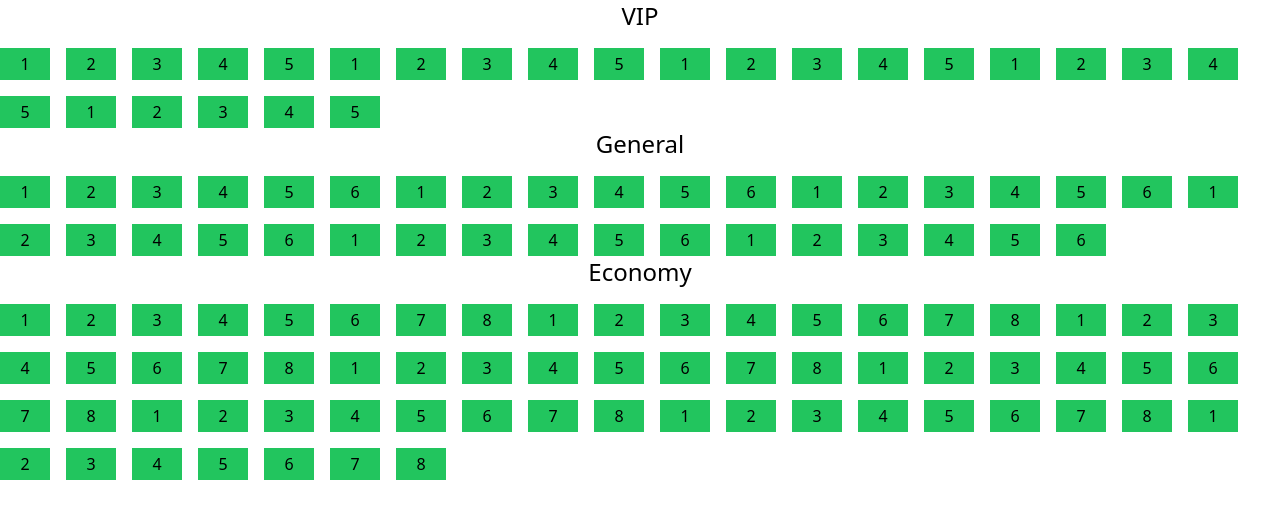
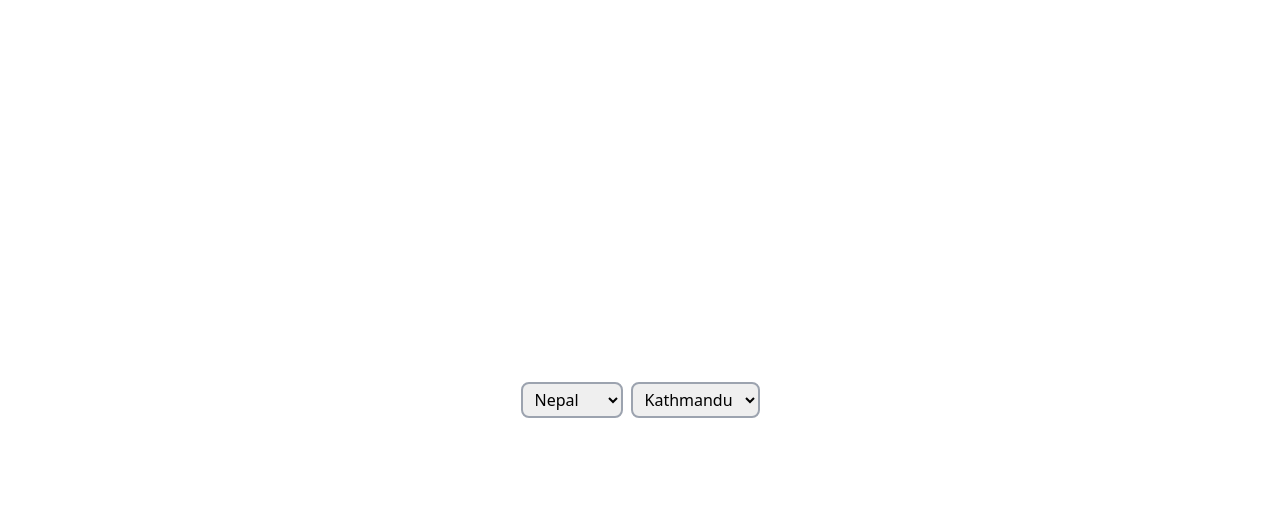
Before and after one commit to utsavbaral007/learn-typescript, a React (Vite) app: page / in a window 1280 px wide. Shown: the top 518 px of the page. Built offline with nearby package versions, Linux system fonts and the light colour scheme.

Commit message:
learn typescript, multiple drowdowns

```diff
--- a/src/App.tsx
+++ b/src/App.tsx
@@ -5,6 +5,7 @@ import HeaderMessage from "./components/HeaderMessage";
 import Button from "./components/Button";
 import Input from "./components/Input";
 import TickedBooking from "./components/TickedBooking";
+import MultipleDropdown from "./components/MultipleDropdown";
 
 function App() {
   const [username, setUsername] = useState<string>("Utsav Baral");
@@ -12,8 +13,9 @@ function App() {
   const [loggedIn, setLoggedIn] = useState<boolean>(true);
 
   return (
-    <div className="w-full flex flex-col justify-center items-center">
-      <TickedBooking />
+    <div className="w-full h-screen flex flex-col justify-center items-center">
+      <MultipleDropdown />
+      {/* <TickedBooking /> */}
       {/* <Greet
         username={username}
         messageLength={messageLength}
--- /dev/null
+++ b/src/components/MultipleDropdown.tsx
@@ -0,0 +1,58 @@
+import { useState } from "react";
+
+const MultipleDropdown = () => {
+  let countries = [
+    {
+      name: "Nepal",
+      code: "NP",
+      cities: ["Kathmandu", "Bharatpur"],
+    },
+    {
+      name: "India",
+      code: "IN",
+      cities: ["Delhi", "Mumbai"],
+    },
+    {
+      name: "England",
+      code: "UK",
+      cities: ["Manchester", "London"],
+    },
+  ];
+
+  const [selectedCountry, setSelectedCountry] = useState<string>("NP");
+
+  const filteredCities = countries.filter(
+    (data) => data.code === selectedCountry
+  );
+
+  return (
+    <div>
+      <select
+        onChange={(e) => setSelectedCountry(e.target.value)}
+        className="border-2 outline-none border-gray-400 px-2 py-1 rounded-lg me-2"
+      >
+        {countries?.map((data, index) => (
+          <option key={index} value={data.code}>
+            {data.name}
+          </option>
+        ))}
+      </select>
+
+      <select
+        value={selectedCountry}
+        onChange={(e) => setSelectedCountry(e.target.value)}
+        className="border-2 outline-none border-gray-400 px-2 py-1 rounded-lg"
+      >
+        {filteredCities?.map((data, _) =>
+          data.cities.map((city, index) => (
+            <option key={index} value={city}>
+              {city}
+            </option>
+          ))
+        )}
+      </select>
+    </div>
+  );
+};
+
+export default MultipleDropdown;
```
